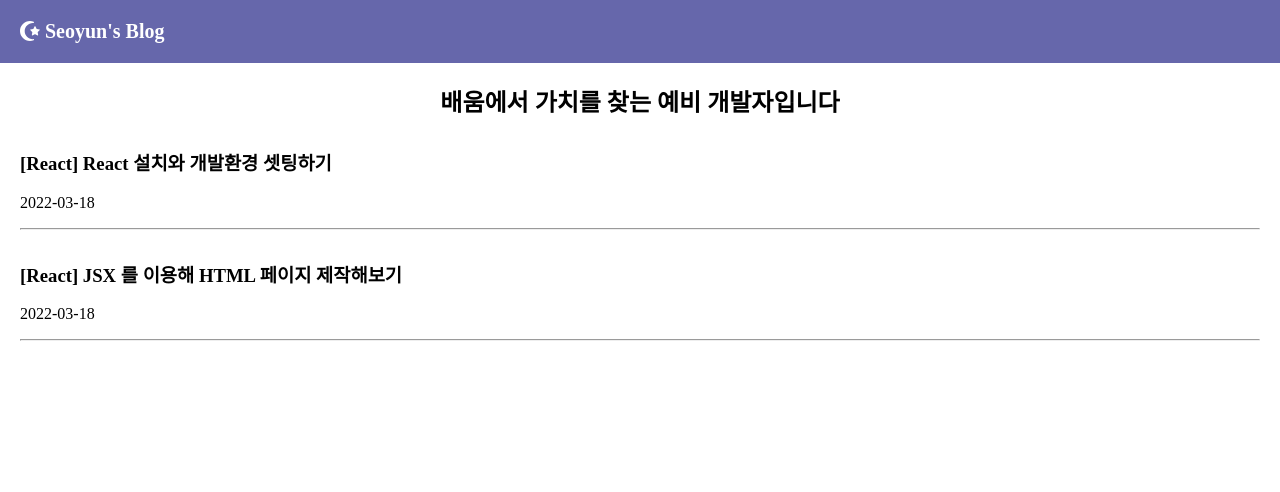
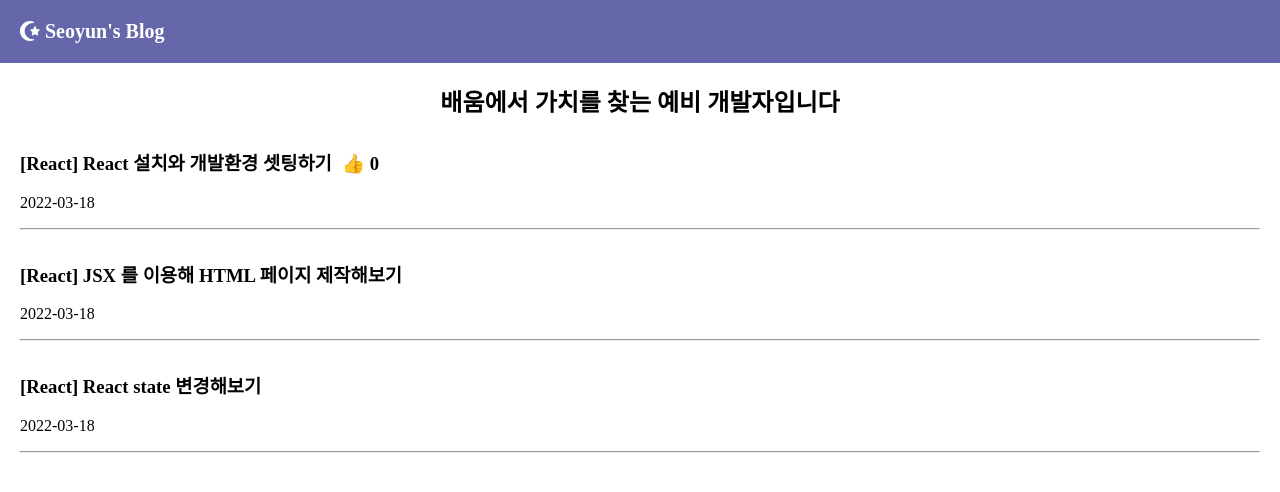
Before and after one commit to Seoyun0208/CodingApple_React, a React (Create React App) app in the folder blog/: page / in a window 1280 px wide. Shown: the top 492 px of the page. Built offline with nearby package versions, Linux system fonts and the light colour scheme.

Commit message:
[Update] blog. React 에서 state 변경해보기

```diff
--- a/blog/src/App.css
+++ b/blog/src/App.css
@@ -21,3 +21,8 @@ body {
 	text-align: left;
 	padding: 0 20px;
 }
+
+.thumbs-up {
+	margin-left: 10px;
+	cursor: pointer;
+}
--- a/blog/src/App.js
+++ b/blog/src/App.js
@@ -1,3 +1,5 @@
+/* esLint-disable */
+
 import './App.css';
 import React, {useState} from 'react';
 import { FontAwesomeIcon } from "@fortawesome/react-fontawesome";
@@ -14,7 +16,8 @@ function App() {
   // 2. useState() 를 이용해 만들어야 함
   // 3. 문자, 숫자, array, object 다 저장 가능
 
-  let [title, setTitle] = useState(['[React] React 설치와 개발환경 셋팅하기', '[React]  JSX 를 이용해 HTML 페이지 제작해보기'])
+  let [title, setTitle] = useState(['[React] React 설치와 개발환경 셋팅하기', '[React]  JSX 를 이용해 HTML 페이지 제작해보기', '[React] React state 변경해보기']);
+  let [thumbsUp, setThumbsUp] = useState(0);
 
   return (
     <div className="App">
@@ -25,7 +28,7 @@ function App() {
       </div>
         <h2 className='intro'>배움에서 가치를 찾는 예비 개발자입니다</h2>
         <div className='list'>
-          <h3>{title[0]}</h3>
+          <h3>{title[0]}<span className='thumbs-up' onClick={ ()=>{ setThumbsUp(thumbsUp + 1) } }>👍</span> {thumbsUp} </h3>
           <p>2022-03-18</p>
           <hr/>
         </div>
@@ -34,6 +37,11 @@ function App() {
           <p>2022-03-18</p>
           <hr/>
         </div>
+        <div className='list'>
+          <h3>{title[2]}</h3>
+          <p>2022-03-18</p>
+          <hr/>
+        </div>
     </div>
   );
 }
```
